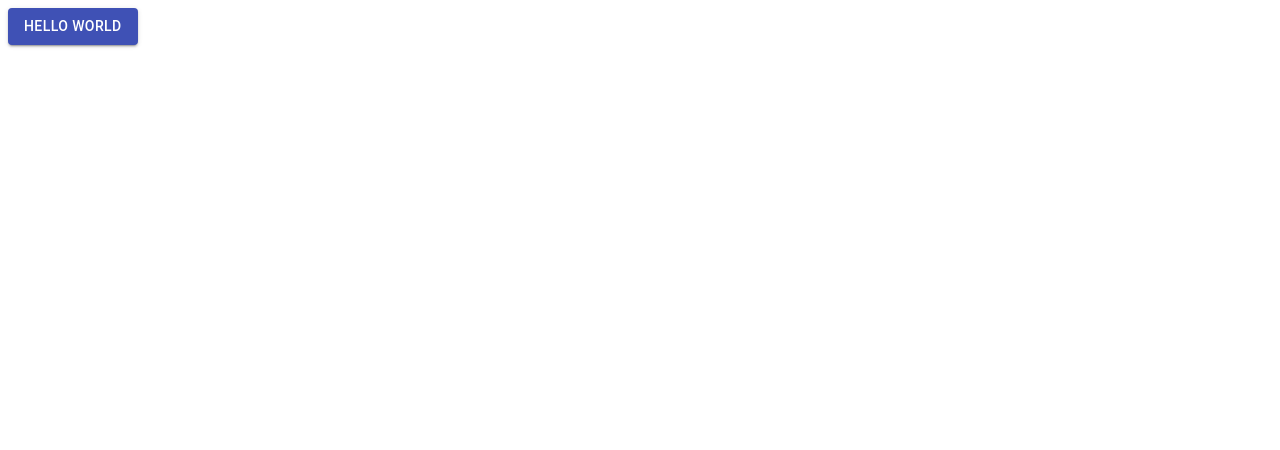
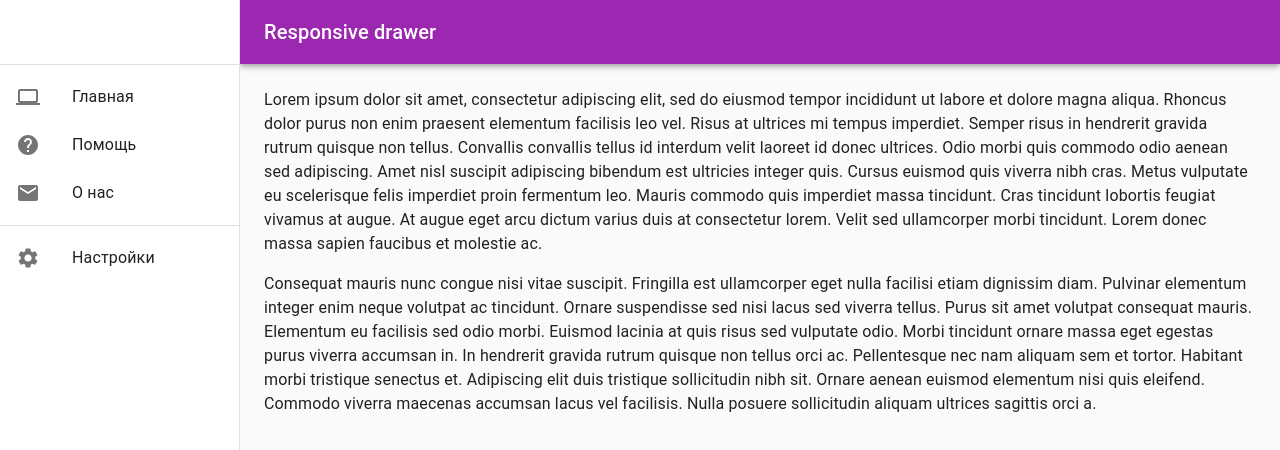
Before and after one commit to GarrySh/test-assigment-fstrm, a React (Create React App) app: page / in a window 1280 px wide. Shown: the top 450 px of the page. Built offline with nearby package versions, Linux system fonts and the light colour scheme.

Commit message:
add base components

```diff
--- a/package.json
+++ b/package.json
@@ -22,6 +22,8 @@
   },
   "dependencies": {
     "@material-ui/core": "^4.0.0",
+    "@material-ui/icons": "^4.0.1",
+    "@material-ui/styles": "^4.0.1",
     "react": "^16.8.6",
     "react-dom": "^16.8.6",
     "react-redux": "^7.0.3",
--- /dev/null
+++ b/src/components/AboutUs.jsx
@@ -0,0 +1,16 @@
+import React from 'react';
+
+const AboutUs = () => {
+
+    return (
+      <div>
+        <h1>About us</h1>
+        <h1>About us</h1>
+        <h1>About us</h1>
+        <h1>About us</h1>
+      </div>
+    )
+
+};
+
+export default AboutUs;
--- a/src/components/App.jsx
+++ b/src/components/App.jsx
@@ -1,12 +1,26 @@
 import React from 'react';
-import Button from '@material-ui/core/Button';
+import { ThemeProvider } from '@material-ui/styles';
+import { createMuiTheme } from '@material-ui/core/styles';
+import purple from '@material-ui/core/colors/purple';
+import green from '@material-ui/core/colors/green';
+import Layout from './Layout';
+
+const theme = createMuiTheme({
+  palette: {
+    primary: purple,
+    secondary: green,
+  },
+  status: {
+    danger: 'orange',
+  },
+});
 
 const App = () => {
   return (
-    <Button variant="contained" color="primary">
-      Hello World
-    </Button>
+    <ThemeProvider theme={theme}>
+      <Layout />
+    </ThemeProvider>
   );
-}
+};
 
 export default App;
--- /dev/null
+++ b/src/components/ApplicationBar.jsx
@@ -0,0 +1,59 @@
+import React from 'react';
+import CssBaseline from '@material-ui/core/CssBaseline';
+import Toolbar from '@material-ui/core/Toolbar';
+import Typography from '@material-ui/core/Typography';
+import MenuIcon from '@material-ui/icons/Menu';
+import IconButton from '@material-ui/core/IconButton';
+import AppBar from '@material-ui/core/AppBar';
+import { withStyles } from '@material-ui/styles';
+
+import { sidebarWidth } from '../constants';
+
+const styles = theme => ({
+  appBar: {
+    marginLeft: sidebarWidth,
+    [theme.breakpoints.up('sm')]: {
+      width: `calc(100% - ${sidebarWidth}px)`,
+    },
+  },
+  menuButton: {
+    marginRight: theme.spacing(2),
+    [theme.breakpoints.up('sm')]: {
+      display: 'none',
+    },
+  },
+});
+
+class ApplicationBar extends React.Component {
+
+  handleDrawerToggle() {
+    // setMobileOpen(!mobileOpen);
+  }
+
+  render() {
+    const { classes } = this.props;
+    return (
+      <>
+        <CssBaseline />
+        <AppBar position="fixed" className={classes.appBar}>
+          <Toolbar>
+            <IconButton
+              color="inherit"
+              aria-label="Open drawer"
+              edge="start"
+              onClick={this.handleDrawerToggle}
+              className={classes.menuButton}
+            >
+              <MenuIcon />
+            </IconButton>
+            <Typography variant="h6" noWrap>
+              Responsive drawer
+            </Typography>
+          </Toolbar>
+        </AppBar>
+      </>
+    );
+  }
+}
+
+export default withStyles(styles)(ApplicationBar);
--- /dev/null
+++ b/src/components/Layout.jsx
@@ -0,0 +1,36 @@
+import React from 'react';
+import { withStyles } from '@material-ui/styles';
+import { BrowserRouter as Router, Route, Switch } from 'react-router-dom';
+
+import ApplicationBar from './ApplicationBar';
+import Sidebar from './Sidebar';
+import Main from './Main';
+import AboutUs from './AboutUs';
+import PageNotFound from './PageNotFound';
+
+const styles = () => ({
+  root: {
+    display: 'flex',
+  },
+});
+
+const Layout = props => {
+  const { classes } = props;
+  return (
+    <div className={classes.root}>
+      <Router>
+        <Switch>
+          <>
+            <ApplicationBar />
+            <Sidebar />
+            <Route path="/" exact component={Main} />
+            <Route path="/about" component={AboutUs} />
+          </>
+          <Route component={PageNotFound} />
+        </Switch>
+      </Router>
+    </div>
+  );
+};
+
+export default withStyles(styles)(Layout);
--- /dev/null
+++ b/src/components/Main.jsx
@@ -0,0 +1,52 @@
+import React from 'react';
+import { withStyles } from '@material-ui/styles';
+import Typography from '@material-ui/core/Typography';
+
+const styles = theme => ({
+  toolbar: theme.mixins.toolbar,
+  content: {
+    flexGrow: 1,
+    padding: theme.spacing(3),
+  },
+});
+
+class Sidebar extends React.Component {
+  handleDrawerToggle() {
+    // setMobileOpen(!mobileOpen);
+  }
+
+
+  render() {
+    const { classes } = this.props;
+    return (
+      <main className={classes.content}>
+        <div className={classes.toolbar} />
+        <Typography paragraph>
+          Lorem ipsum dolor sit amet, consectetur adipiscing elit, sed do eiusmod tempor incididunt
+          ut labore et dolore magna aliqua. Rhoncus dolor purus non enim praesent elementum
+          facilisis leo vel. Risus at ultrices mi tempus imperdiet. Semper risus in hendrerit
+          gravida rutrum quisque non tellus. Convallis convallis tellus id interdum velit laoreet id
+          donec ultrices. Odio morbi quis commodo odio aenean sed adipiscing. Amet nisl suscipit
+          adipiscing bibendum est ultricies integer quis. Cursus euismod quis viverra nibh cras.
+          Metus vulputate eu scelerisque felis imperdiet proin fermentum leo. Mauris commodo quis
+          imperdiet massa tincidunt. Cras tincidunt lobortis feugiat vivamus at augue. At augue eget
+          arcu dictum varius duis at consectetur lorem. Velit sed ullamcorper morbi tincidunt. Lorem
+          donec massa sapien faucibus et molestie ac.
+        </Typography>
+        <Typography paragraph>
+          Consequat mauris nunc congue nisi vitae suscipit. Fringilla est ullamcorper eget nulla
+          facilisi etiam dignissim diam. Pulvinar elementum integer enim neque volutpat ac
+          tincidunt. Ornare suspendisse sed nisi lacus sed viverra tellus. Purus sit amet volutpat
+          consequat mauris. Elementum eu facilisis sed odio morbi. Euismod lacinia at quis risus sed
+          vulputate odio. Morbi tincidunt ornare massa eget egestas purus viverra accumsan in. In
+          hendrerit gravida rutrum quisque non tellus orci ac. Pellentesque nec nam aliquam sem et
+          tortor. Habitant morbi tristique senectus et. Adipiscing elit duis tristique sollicitudin
+          nibh sit. Ornare aenean euismod elementum nisi quis eleifend. Commodo viverra maecenas
+          accumsan lacus vel facilisis. Nulla posuere sollicitudin aliquam ultrices sagittis orci a.
+        </Typography>
+      </main>
+    );
+  }
+}
+
+export default withStyles(styles)(Sidebar);
--- a/src/components/PageNotFound.jsx
+++ b/src/components/PageNotFound.jsx
@@ -1,5 +1,14 @@
 import React from 'react';
 
-const PageNotFound = () => <h1>Page not found</h1>;
+const PageNotFound = () => {
+  return (
+    <div>
+      <h1>Page not found</h1>
+      <h1>Page not found</h1>
+      <h1>Page not found</h1>
+      <h1>Page not found</h1>
+    </div>
+  )
+};
 
 export default PageNotFound;
--- /dev/null
+++ b/src/components/Sidebar.jsx
@@ -0,0 +1,110 @@
+import React from 'react';
+import { withStyles } from '@material-ui/styles';
+import Drawer from '@material-ui/core/Drawer';
+import Hidden from '@material-ui/core/Hidden';
+import Divider from '@material-ui/core/Divider';
+import List from '@material-ui/core/List';
+import ListItem from '@material-ui/core/ListItem';
+import ListItemIcon from '@material-ui/core/ListItemIcon';
+import ListItemText from '@material-ui/core/ListItemText';
+import MailIcon from '@material-ui/icons/Mail';
+import HelpIcon from '@material-ui/icons/Help';
+import Settings from '@material-ui/icons/Settings';
+import Computer from '@material-ui/icons/Computer';
+import { sidebarWidth } from '../constants';
+
+const styles = theme => ({
+  toolbar: theme.mixins.toolbar,
+  drawer: {
+    [theme.breakpoints.up('sm')]: {
+      width: sidebarWidth,
+      flexShrink: 0,
+    },
+  },
+  drawerPaper: {
+    width: sidebarWidth,
+  },
+});
+
+class Sidebar extends React.Component {
+  handleDrawerToggle() {
+    // setMobileOpen(!mobileOpen);
+  }
+
+  renderDrawer() {
+    const { classes } = this.props;
+
+    return (
+      <div>
+        <div className={classes.toolbar} />
+        <Divider />
+        <List>
+          <ListItem button>
+            <ListItemIcon>
+              <Computer />
+            </ListItemIcon>
+            <ListItemText primary="Главная" />
+          </ListItem>
+          <ListItem button>
+            <ListItemIcon>
+              <HelpIcon />
+            </ListItemIcon>
+            <ListItemText primary="Помощь" />
+          </ListItem>
+          <ListItem button>
+            <ListItemIcon>
+              <MailIcon />
+            </ListItemIcon>
+            <ListItemText primary="О нас" />
+          </ListItem>
+        </List>
+        <Divider />
+        <List>
+          <ListItem button>
+            <ListItemIcon>
+              <Settings />
+            </ListItemIcon>
+            <ListItemText primary="Настройки" />
+          </ListItem>
+        </List>
+      </div>
+    );
+  }
+
+  render() {
+    const { classes } = this.props;
+    return (
+      <nav className={classes.drawer}>
+        {/* The implementation can be swapped with js to avoid SEO duplication of links. */}
+        <Hidden smUp implementation="css">
+          <Drawer
+            variant="temporary"
+            open={false} // open={mobileOpen}
+            onClose={this.handleDrawerToggle}
+            classes={{
+              paper: classes.drawerPaper,
+            }}
+            ModalProps={{
+              keepMounted: true, // Better open performance on mobile.
+            }}
+          >
+            {this.renderDrawer()}
+          </Drawer>
+        </Hidden>
+        <Hidden xsDown implementation="css">
+          <Drawer
+            classes={{
+              paper: classes.drawerPaper,
+            }}
+            variant="permanent"
+            open
+          >
+            {this.renderDrawer()}
+          </Drawer>
+        </Hidden>
+      </nav>
+    );
+  }
+}
+
+export default withStyles(styles)(Sidebar);
--- /dev/null
+++ b/src/constants.js
@@ -0,0 +1 @@
+export const sidebarWidth = 240;
--- a/src/root.jsx
+++ b/src/root.jsx
@@ -15,12 +15,13 @@ const store = createStore(reducers, composeWithDevTools(applyMiddleware(thunk)))
 export default () => {
   ReactDOM.render(
     <Provider store={store}>
-      <Router>
+      {/* <Router>
         <Switch>
           <Route path="/" exact component={App} />
           <Route component={PageNotFound} />
         </Switch>
-      </Router>
+      </Router> */}
+      <App />
     </Provider>,
     document.getElementById('root')
   );
```
Also changed, not shown: .eslintrc.yml, 1 other file (tests, documents, lock files or other folders).
